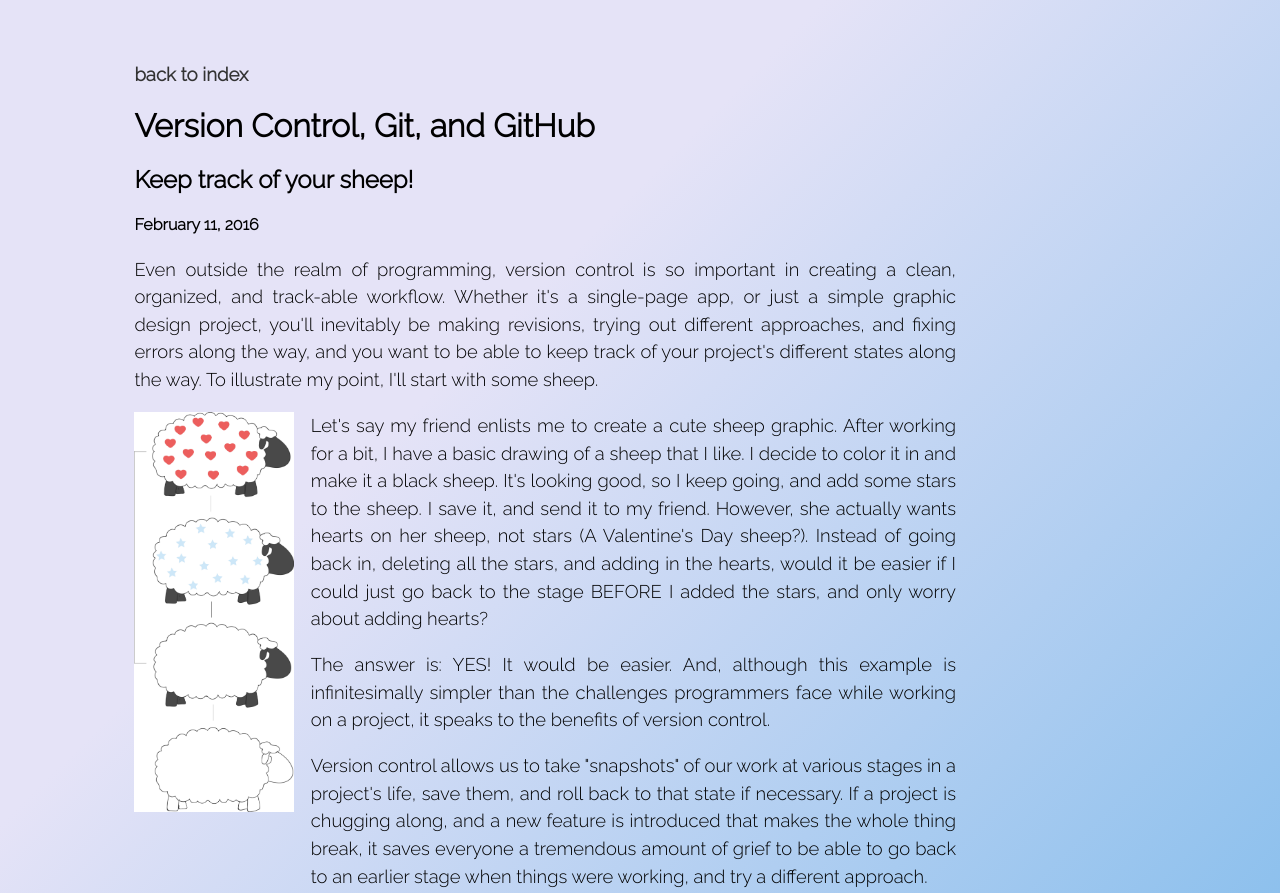
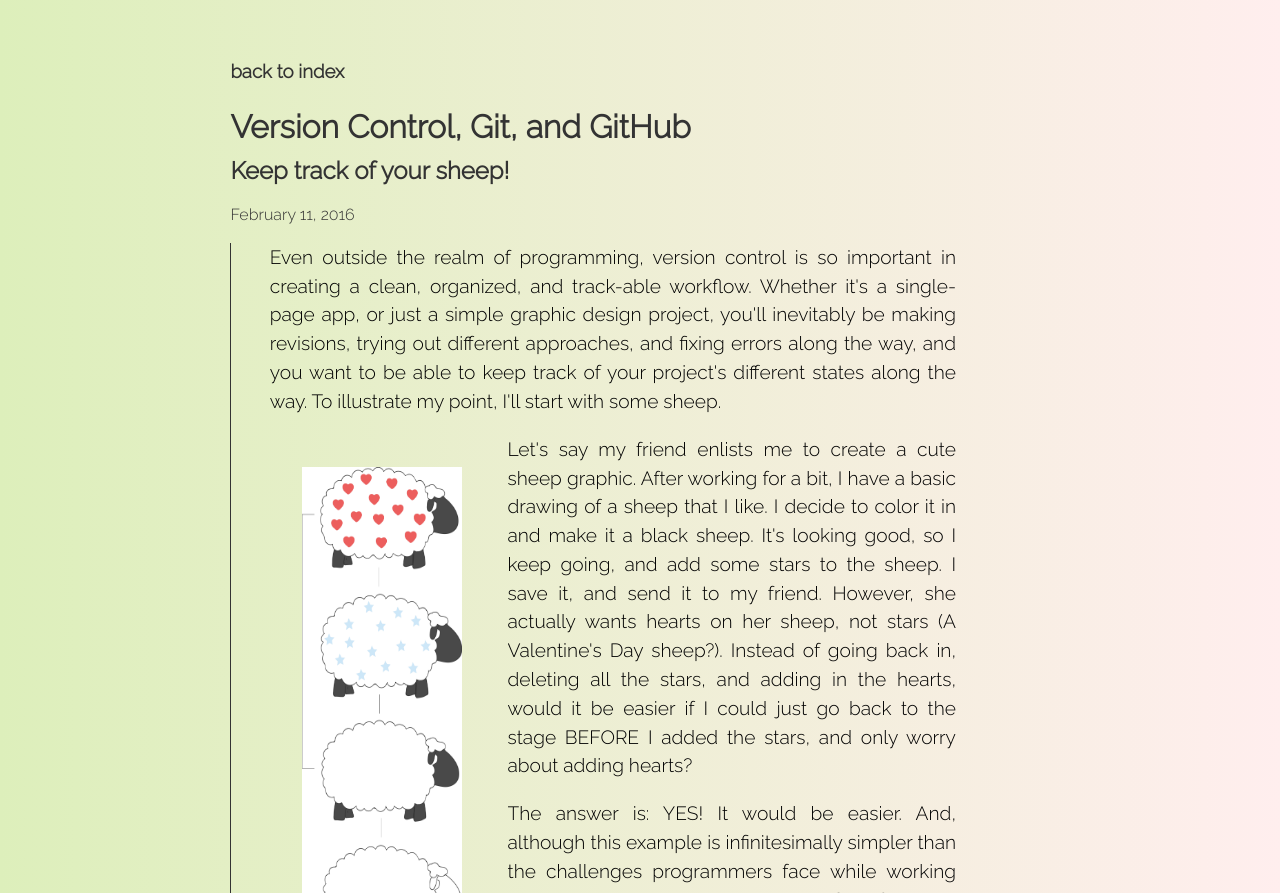
Before and after one commit to LisaBee224/LisaBee224.github.io, a plain HTML site: page blog/git.html in a window 1280 px wide. Shown: the top 893 px of the page. Drawn offline with Linux system fonts and the light colour scheme.

Commit message:
Modify CSS for individual blog posts, improve HTML

```diff
--- a/blog/git.html
+++ b/blog/git.html
@@ -8,16 +8,17 @@
 </head>
 <body>
   <main>
+    <header class ="entryheader">
     <h3><a href="blog-template.html">back to index</a></h3>
     <h1>Version Control, Git, and GitHub</h1>
     <h2>Keep track of your sheep!</h2>
-    <h4>February 11, 2016</h4>
-
+    <date>February 11, 2016</date>
+</header>
     <section>
       <p>
        Even outside the realm of programming, version control is so important in creating a clean, organized, and track-able workflow. Whether it's a single-page app, or just a simple graphic design project, you'll inevitably be making revisions, trying out different approaches, and fixing errors along the way, and you want to be able to keep track of your project's different states along the way. To illustrate my point, I'll start with some sheep.
    </p>
-   <img src="sheep.jpg" width="160" height="400">
+   <img src="sheep.jpg">
    <p>Let's say my friend enlists me to create a cute sheep graphic. After working for a bit, I have a basic drawing of a sheep that I like. I decide to color it in and make it a black sheep. It's looking good, so I keep going, and add some stars to the sheep. I save it, and send it to my friend. However, she actually wants hearts on her sheep, not stars (A Valentine's Day sheep?). Instead of going back in, deleting all the stars, and adding in the hearts, would it be easier if I could just go back to the stage BEFORE I added the stars, and only worry about adding hearts? </p>
 
 <p>The answer is: YES! It would be easier. And, although this example is infinitesimally simpler than the challenges programmers face while working on a project, it speaks to the benefits of version control.</p>
@@ -35,7 +36,7 @@
 <p>Speaking of teams, GitHub, the web-based repository hosting service makes it incredibly easy for teams to share code and work on the same project at once. Someone doing work on a project can pull the code down from GitHub (git pull), do some work, and push it back up when done (git push). One of the things I personally love about using GitHub is that I can work on the same project on different computers. Gone are the days of working on something on my work computer, uploading it to Google Drive (or worse, emailing it to myself), downloading it, and working on it at home. By using GitHub, all it takes is a simple git pull to get my work in its latest state whatever computer I happen to be in front of. Furthermore, because GitHub stores your code in the cloud, your work is safe. In the unfortunate event that an entire project of yours is saved locally, and your computer is stolen, or completely crashes, you'll have a tough time getting that work back. If your project lives in a repo on GitHub, you'll be back to pulling, committing, and pushing in no time. </p>
 
 <p>Lastly, GitHub fosters a collaborative environment among programmers and designers, allowing us all to share our work, learn from each other, exchange valuable feedback, and build remarkable things!</p>
-<a href="blog-template.html">go back</a>
+<a href="blog-template.html">< go back</a>
 
       </section>
     </main>
--- a/stylesheets/blog.css
+++ b/stylesheets/blog.css
@@ -1,9 +1,27 @@
 html{
-background: linear-gradient(135deg, rgba(229,227,247,1) 0%, rgba(229,227,247,1) 24%, rgba(115,182,234,1) 75%, rgba(59,160,227,1) 100%);
-background-size:cover;
+
+background: linear-gradient(to left, #FFEEEE , #DDEFBB);
+
 font-family: 'Raleway', sans-serif;
 }
+header{
+  color:#333;
+  margin-left:3em;
+  margin-top:2em;
+}
 
+.entryheader{
+  margin-left:6em;
+  font-size: 1em;
+  line-height:110%;
+}
+.entryheader h2{
+  font-size:1.5em;
+  width: 20em;
+}
+.entryheader h3{
+  margin-bottom:2em;
+}
 a{
   text-decoration:none;
   color:#333;
@@ -19,12 +37,23 @@ a{
 #blogindex ul li{
   display:inline-block;
   background-color: transparent;
-    border: 1px solid #fff;
+    border: 2px solid #333;
+    box-sizing: border-box;
+    line-height:40%;
+    padding:3%;
+    text-align:center;
 }
 
+#blogindex ul li:hover{
+  background-color:rgba(233,255,156, 0.2);
+}
 #blogindex ul li a{
-font-size: .6em;
+font-size: .4em;
 text-align:center;
+}
+
+#blogindex ul li a:hover{
+  color:#ef3261;
 }
 body main{
   width:65%;
@@ -36,9 +65,29 @@ body main p{
   font-size:1.15em;
   text-align:justify;
   overflow:auto;
+
 }
 
 body main img{
  float:left;
  margin-right:2%;
+ padding:1em;
+ width:5em;
+ height:15em;
 }
+
+main section{
+  margin-left:3em;
+  font-size:2em;
+   border-left: 1px solid #333;
+   padding-left:1.2em;
+}
+
+main section p{
+font-size: .6em;
+}
+footer{
+  position:absolute;
+  bottom:0;
+  left:0
+  right:0;
```
